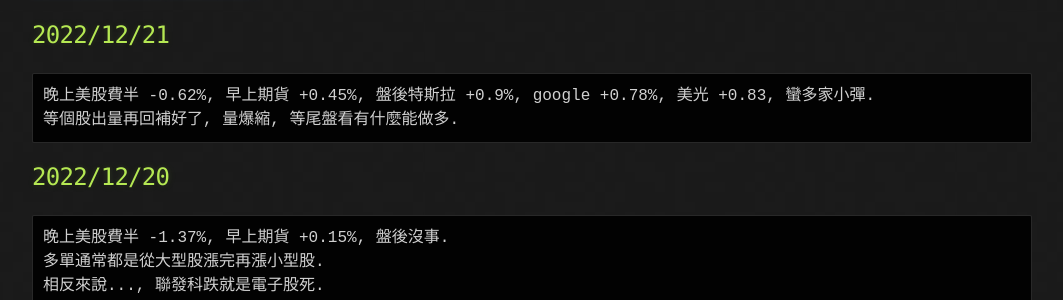
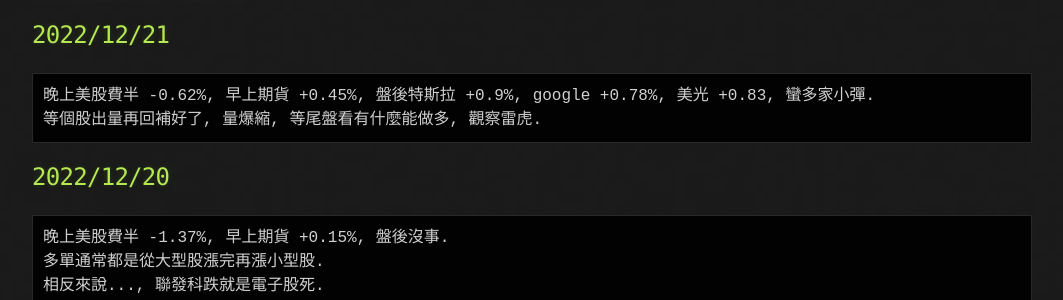
Before and after one commit to lepg5487/Stock_God, a Jekyll site: the page built from index.md, in a window 1280 px wide and 900 px high, scrolled down 348 px. Shown: the part 173-473 px from the top of the window, without its empty margins (108-1171 px from the left). Built offline with Jekyll 4.4.1, drawn with Linux system fonts in a browser that asks for light colours; our own code applies the rules of GitHub Pages for plain Markdown files.

Commit message:
Update index.md

````diff
--- a/index.md
+++ b/index.md
@@ -19,7 +19,7 @@ layout: testlayouts
 ## 2022/12/21
 ```
 晚上美股費半 -0.62%, 早上期貨 +0.45%, 盤後特斯拉 +0.9%, google +0.78%, 美光 +0.83, 蠻多家小彈.
-等個股出量再回補好了, 量爆縮, 等尾盤看有什麼能做多.
+等個股出量再回補好了, 量爆縮, 等尾盤看有什麼能做多, 觀察雷虎.
 ```
 
 ## 2022/12/20
````
